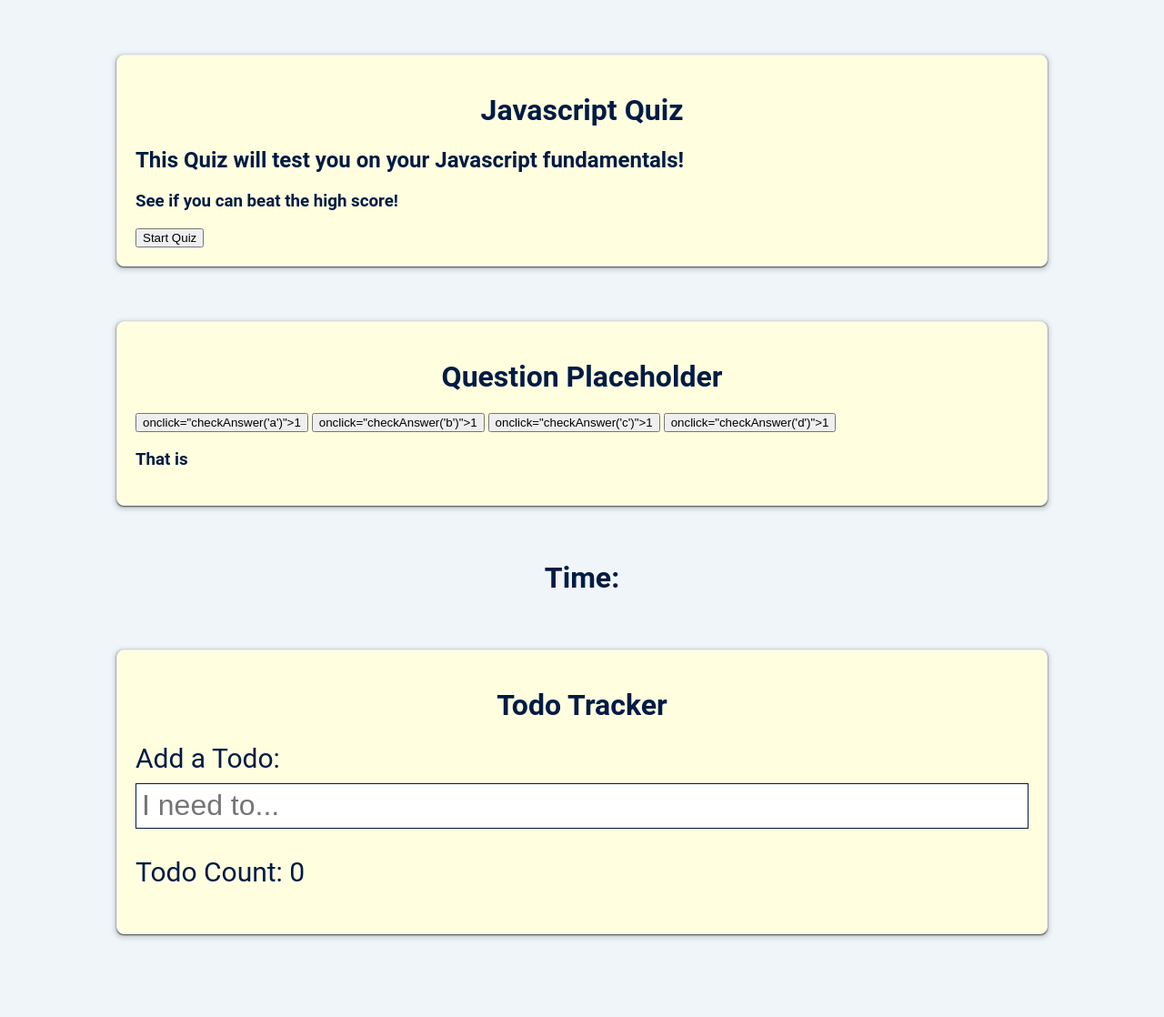
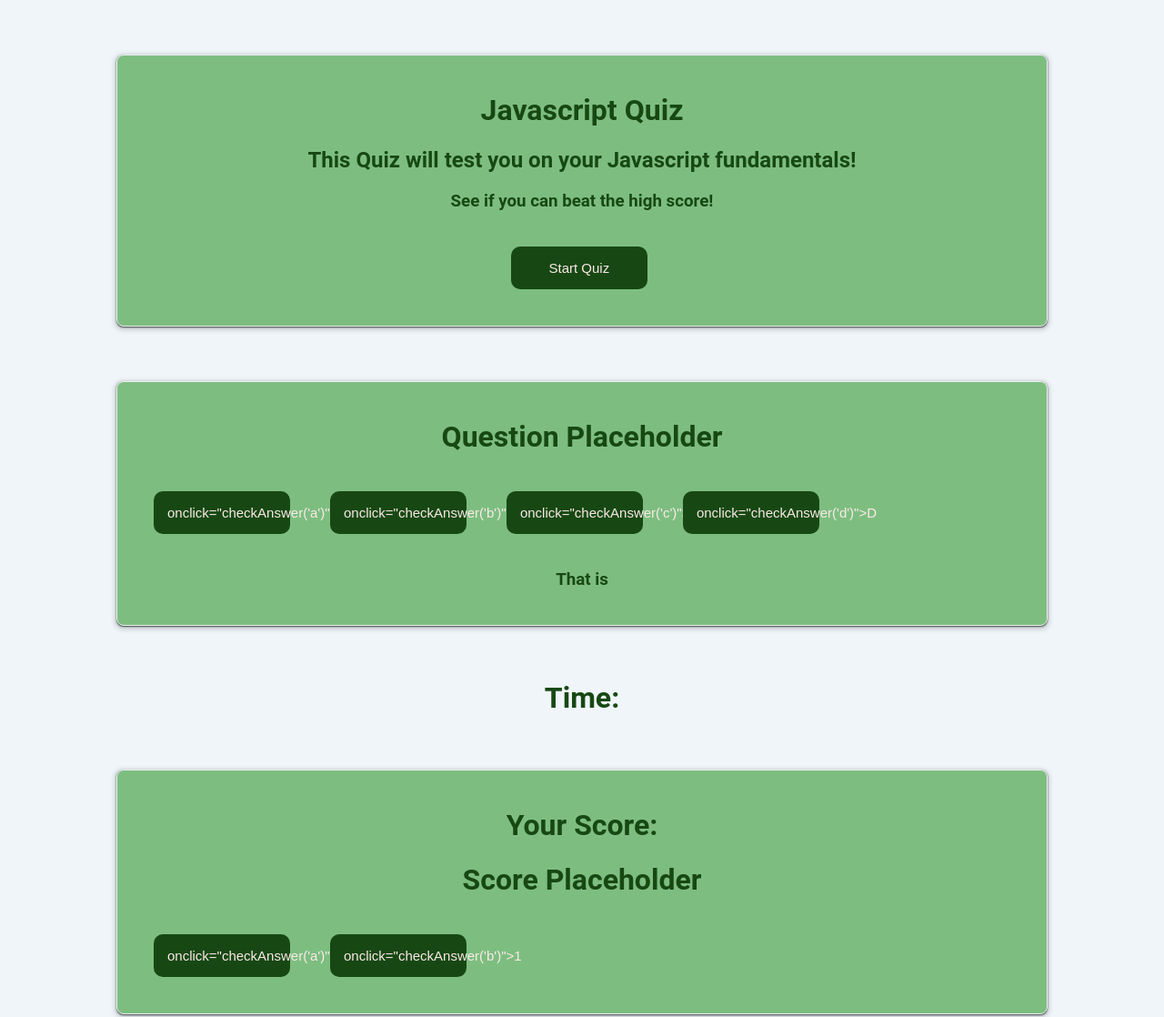
Before and after one commit to nguyenaileen/Javascript-Quiz, a plain HTML site: page index.html in a window 1280 px wide. Shown: the top 1118 px of the page at 91% size. Before the commit the page ends 1087 px from the top, so only its background shows below. Drawn offline with Linux system fonts and the light colour scheme.

Commit message:
html edits

```diff
--- a/assets/css/style.css
+++ b/assets/css/style.css
@@ -7,7 +7,7 @@
 body {
   font-family: "Roboto", sans-serif;
   background-color: #eff5f8;
-  color: #001b44;
+  color: #174813
 }
 
 label, p {
@@ -24,6 +24,14 @@ input {
 }
 
 h1 {
+  text-align: center;
+}
+
+h2 {
+  text-align: center;
+}
+
+h3 {
   text-align: center;
 }
 
@@ -67,7 +75,7 @@ li button {
 
 .card {
   display: block;
-  background-color:	#FFFFE0;
+  background-color:	#7dbe80;
   border: 1px solid #eceff1;
   border-radius: 8px;
   box-shadow: rgba(60, 64, 67, 2) 0 1px 2px 0,
@@ -76,3 +84,26 @@ li button {
   padding: 20px;
   width: 80vw;
 }
+
+button {
+
+  background-color: #174813;
+  border-radius: 10px;
+  border: 4px;
+  color: #fbe9e9;
+  text-align: center;
+  font-size: 15px;
+  padding: 15px;
+  width: 150px;
+  margin:20px
+}
+
+.homepage{
+  justify-content: center;
+
+}
+
+.startBtn{
+  position: relative;
+  left: 40%;
+}
--- a/index.html
+++ b/index.html
@@ -13,16 +13,16 @@
       <h2>This Quiz will test you on your Javascript fundamentals!</h2>
       <h3>See if you can beat the high score!</h3>
 
-      <button id="startbtn">Start Quiz</button>
+      <button class="startBtn">Start Quiz</button>
     </div>
 
     <div class="quiz">
       <div class="question card">
         <div id="quizQuestion"><h1>Question Placeholder</h1></div>
-        <button id="a">onclick="checkAnswer('a')">1</button>
-        <button id="b">onclick="checkAnswer('b')">1</button>
-        <button id="c">onclick="checkAnswer('c')">1</button>
-        <button id="d">onclick="checkAnswer('d')">1</button>
+        <button id="a">onclick="checkAnswer('a')">A</button>
+        <button id="b">onclick="checkAnswer('b')">B</button>
+        <button id="c">onclick="checkAnswer('c')">C</button>
+        <button id="d">onclick="checkAnswer('d')">D</button>
 
         <h3 class="result">That is</h3>
       </div>
@@ -30,13 +30,24 @@
       <h1 class="timer">Time:</h1>
     </div>
 
+    <div class="gameEnd">
+      <div class="result card">
+        <div>
+          <h1>Your Score:</h1>
+          <h1 class="Score">Score Placeholder</h1>
+        </div>
+        <button id="Submit Score">onclick="checkAnswer('a')">1</button>
+        <button id="Play Again">onclick="checkAnswer('b')">1</button>
+      </div>
+    </div>
+
     <div class="card">
-      <h1>Todo Tracker</h1>
+      <h1>High Score</h1>
       <form id="todo-form" method="POST">
-        <label for="todo-text">Add a Todo: </label>
+        <label for="todo-text">Add your initials: </label>
         <input
           type="text"
-          placeholder="I need to..."
+          placeholder="Type in initials and press enter"
           name="todo-text"
           id="todo-text"
         />
```
